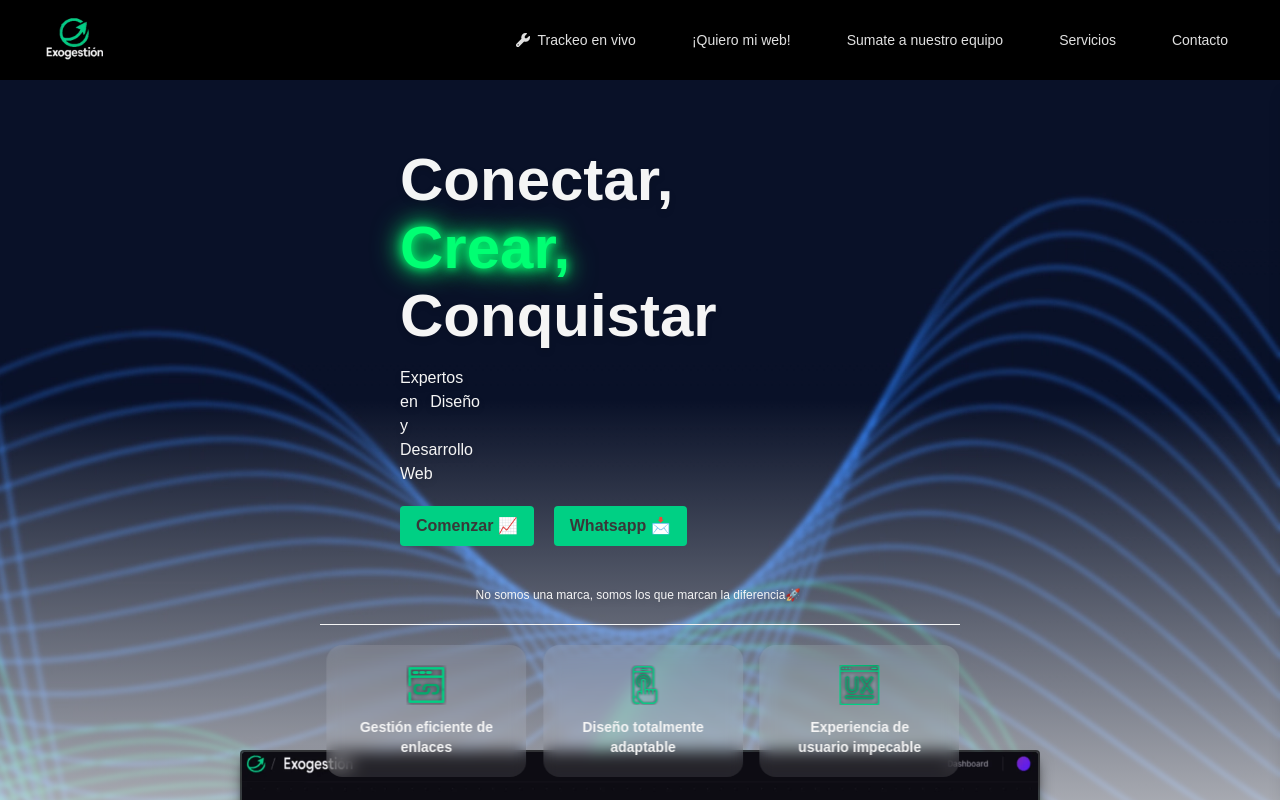
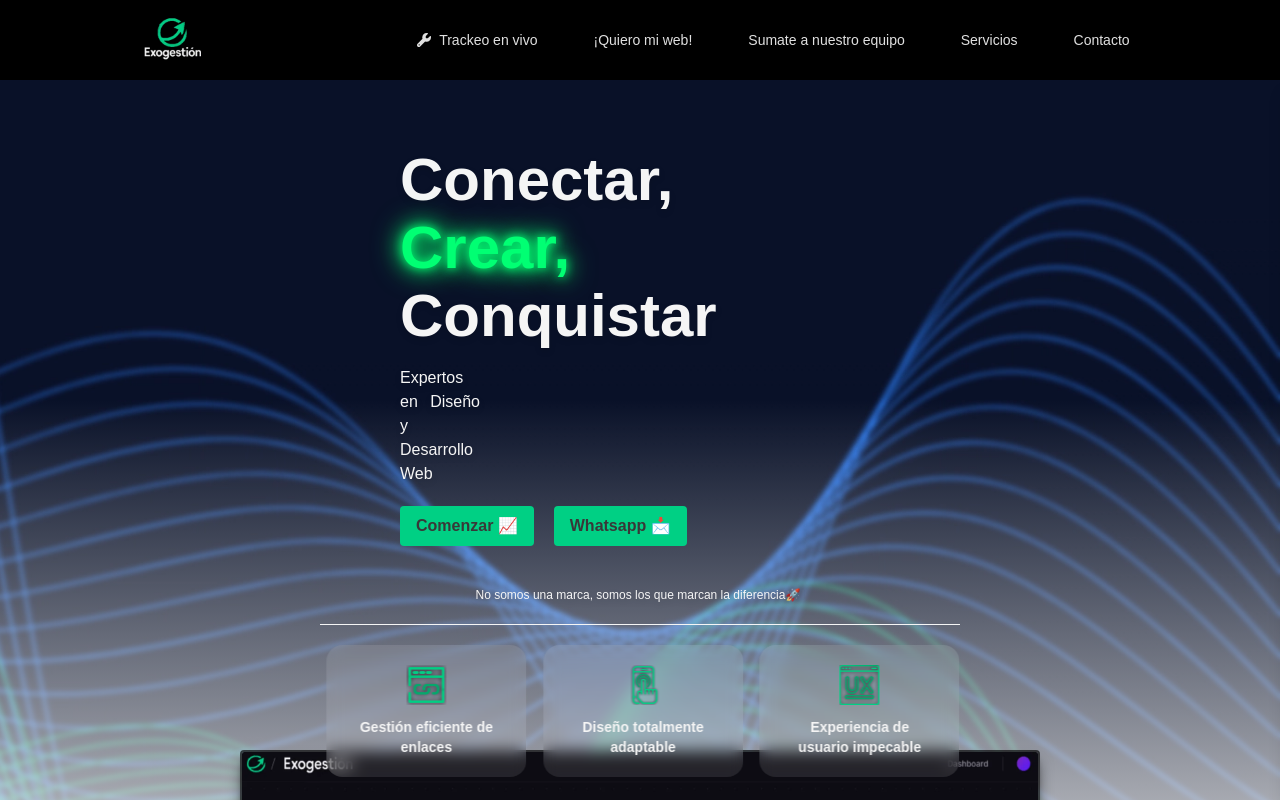
Before and after one commit to MPelalle/exogestion, a Next.js app: page / in a window 1280 px wide. Shown: the top 800 px of the page. Built offline with nearby package versions, Linux system fonts and the light colour scheme.

Commit message:
mejoramos header

```diff
--- a/src/app/components/Header.tsx
+++ b/src/app/components/Header.tsx
@@ -20,7 +20,7 @@ const Header = () => {
       role="banner"
     >
       <nav
-        className="max-w-[1280px] mx-auto flex items-center justify-between h-[80px] px-6 lg:px-10"
+        className="max-w-[1280px] mx-auto flex items-center justify-around h-[80px] px-6 lg:px-10"
         role="navigation"
         aria-label="Main Navigation"
       >
```
